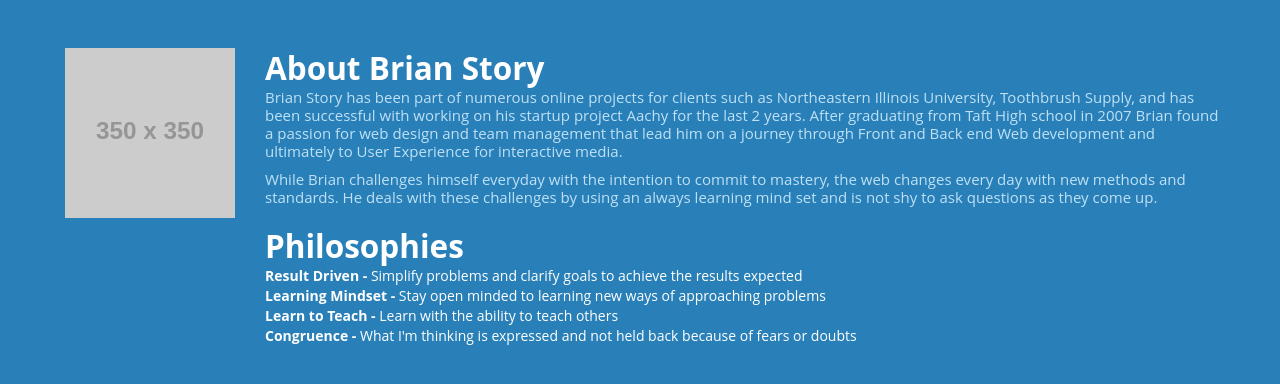
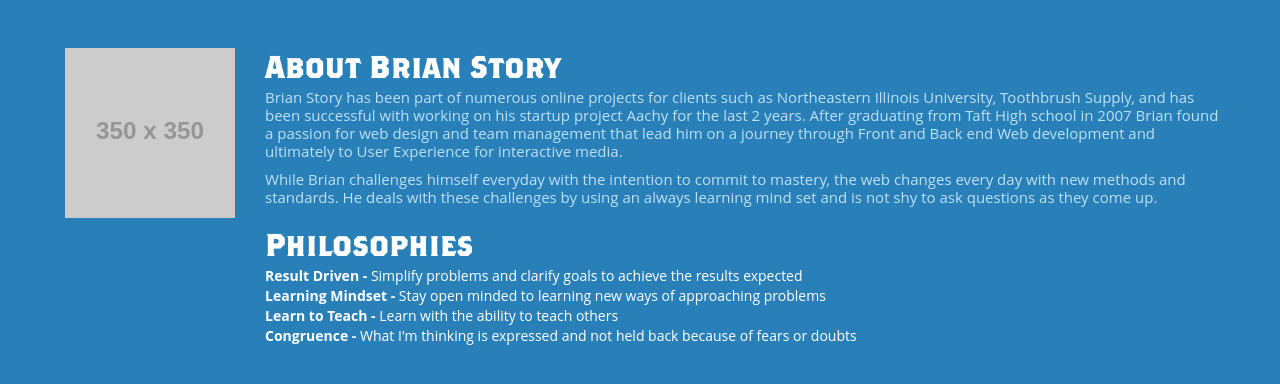
Before and after one commit to bstory32/ProjectSpartacus, a plain HTML site: page brianstory.me/index.html in a window 1280 px wide. Shown: the part 852-1236 px from the top of the page. Drawn offline with nearby package versions, Linux system fonts and the light colour scheme; placeholder pictures from the web are drawn by us.

Commit message:
Adds font class to various headings

```diff
--- a/brianstory.me/index.html
+++ b/brianstory.me/index.html
@@ -56,7 +56,7 @@
 						<img src="http://placehold.it/350x350">
 					</div>
 					<div class="span10">
-					<h2>About Brian Story</h2>
+					<h2 class="font-brothers">About Brian Story</h2>
 					<p>Brian Story has been part of numerous online projects for clients such as Northeastern Illinois University,
 						Toothbrush Supply, and has been successful with working on his startup project Aachy for the last 2 years.
 						After graduating from Taft High school in 2007 Brian found a passion for web design and team management
@@ -67,7 +67,7 @@
 					<p>While Brian challenges himself everyday with the intention to commit to mastery, the web changes every day with new methods and standards. He deals with these challenges by using an always learning mind set and is not shy to ask questions as they come up.</p>
 
 
-					<h2>Philosophies</h2>
+					<h2 class="font-brothers">Philosophies</h2>
 						<ul>
 							<li><strong>Result Driven</strong>Simplify problems and clarify goals to achieve the results expected</li>
 							<li><strong>Learning Mindset</strong>Stay open minded to learning new ways of approaching problems</li>
```
